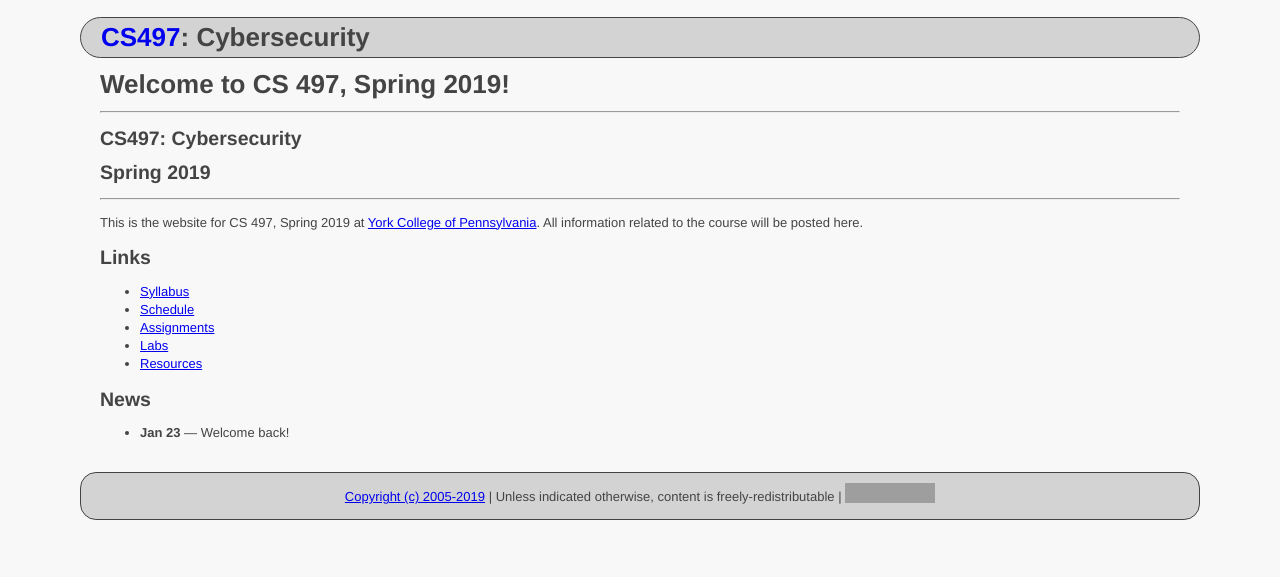
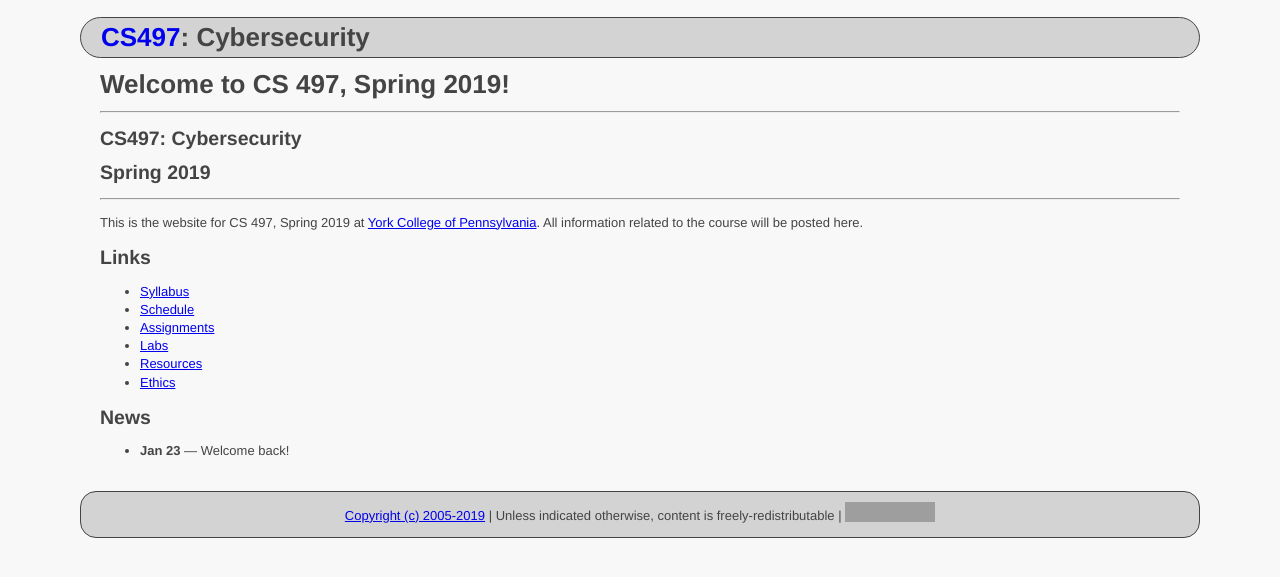
Before and after one commit to ycpcs/cs497-spring2019, a Jekyll site: the page built from index.md, in a window 1280 px wide. Shown: the top 577 px of the page. Built offline with Jekyll 4.4.1, drawn with Linux system fonts in a browser that asks for light colours; grey boxes are pictures that could not be loaded.

Commit message:
Update index.md

```diff
--- a/index.md
+++ b/index.md
@@ -24,6 +24,7 @@ All information related to the course will be posted here.
 * [Assignments](assign/index.html)
 * [Labs](labs/index.html)
 * [Resources](resources/index.html)
+* [Ethics](ethics.html)
 
 ## News
 
```
